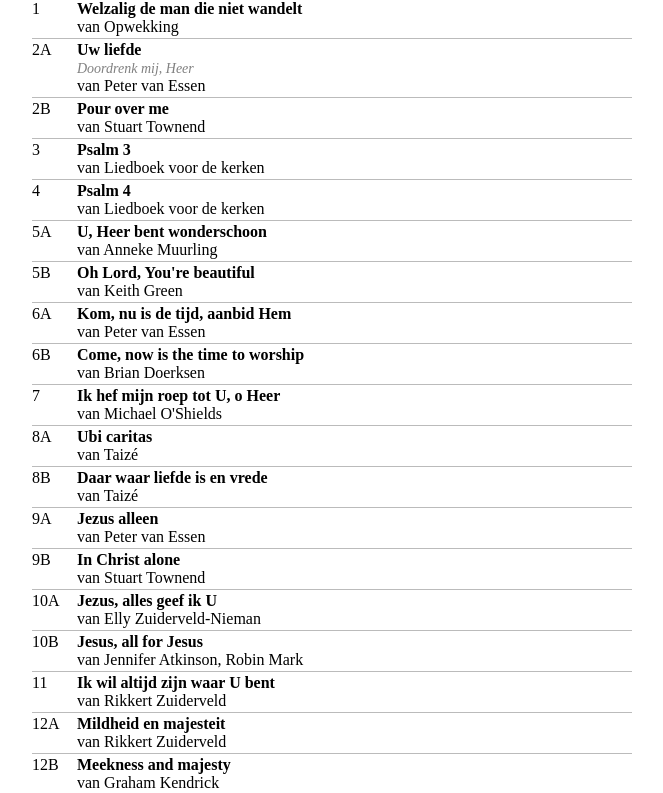
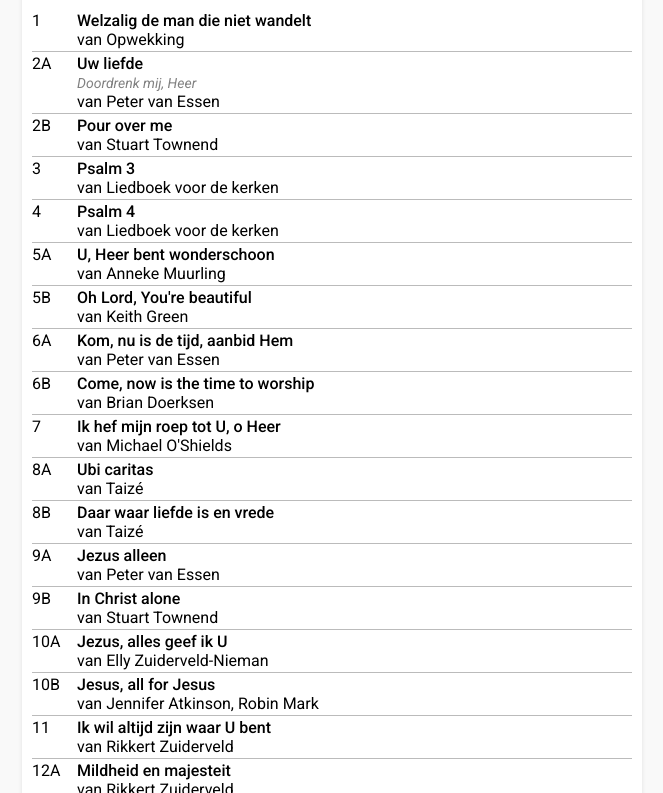
Before and after one commit to Thyrum/hb-index, a website built with Vite: page index.html in a window 1280 px wide. Shown: the part 82-875 px from the top of the page, without its empty margins (308-971 px from the left). Built offline with nearby package versions, Linux system fonts and the light colour scheme.

Commit message:
Improve styling

```diff
--- a/index.html
+++ b/index.html
@@ -3,11 +3,19 @@
   <head>
     <meta charset="UTF-8" />
     <meta name="viewport" content="width=device-width, initial-scale=1.0" />
+    <link rel="preconnect" href="https://fonts.googleapis.com" />
+    <link rel="preconnect" href="https://fonts.gstatic.com" crossorigin />
+    <link
+      href="https://fonts.googleapis.com/css2?family=Roboto:ital,wght@0,100..900;1,100..900&display=swap"
+      rel="stylesheet"
+    />
     <title>HB Index</title>
   </head>
   <body>
-    <h1>HemelsBreed Liedbundel Index</h1>
-    <ul id="song-list"></ul>
-    <script type="module" src="/src/main.ts"></script>
+    <div class="container">
+      <h1>HemelsBreed Liedbundel Index</h1>
+      <ul id="song-list"></ul>
+      <script type="module" src="/src/main.ts"></script>
+    </div>
   </body>
 </html>
--- a/src/style.css
+++ b/src/style.css
@@ -1,6 +1,21 @@
 body {
+  background-color: #f9f9f9;
+  min-height: 100vh;
+  min-width: 100vw;
+  box-sizing: border-box;
+  margin: 0;
+  display: flex;
+  align-items: center;
+  justify-content: center;
+  font-family: Roboto;
+}
+
+.container {
+  background-color: #ffffff;
+  border-radius: 8px;
+  box-shadow: 0 2px 4px rgba(0, 0, 0, 0.1);
   max-width: 600px;
-  margin: auto;
+  margin: 10px;
   padding: 0 10px;
   font-size: 16px;
 }
@@ -33,7 +48,7 @@
 }
 
 .song-title {
-  font-weight: bold;
+  font-weight: 500;
 }
 
 .song-subtitle {
```
